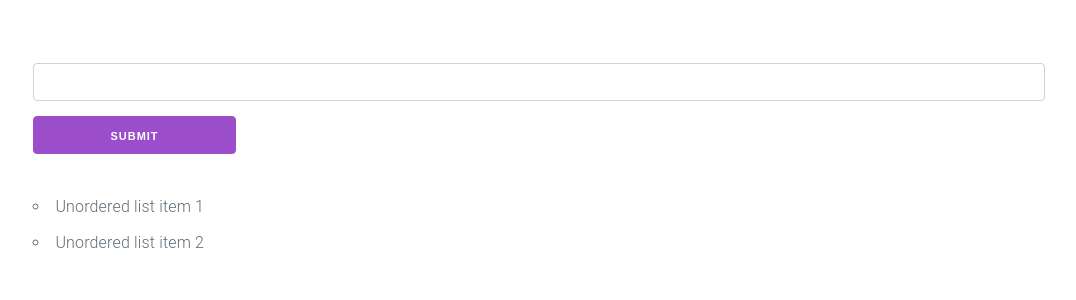
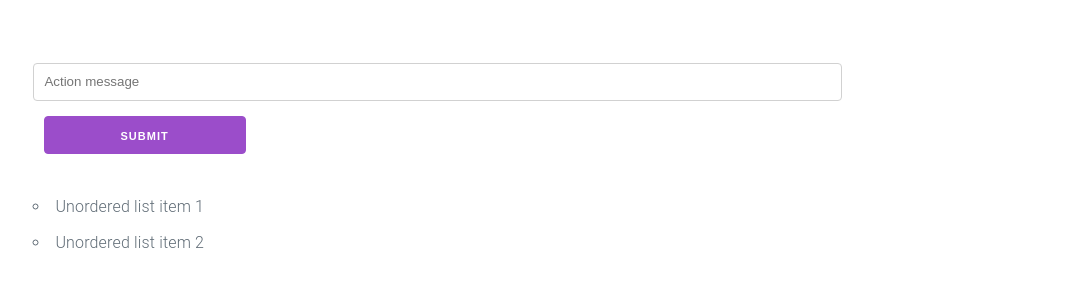
Before and after one commit to alliantce/insig, a React (Create React App) app in the folder client/: page / in a window 1280 px wide. Shown: the top 300 px of the page, without its empty margins (101-1177 px from the left). Built offline with nearby package versions, Linux system fonts and the light colour scheme.

Commit message:
finish action page

```diff
--- a/client/src/Action.tsx
+++ b/client/src/Action.tsx
@@ -3,17 +3,48 @@ import React, { Component } from 'react';
 import './main.scss';
 import './action.scss';
 
-class Action extends Component {
+interface IActionState {
+    action: string;
+    listActions: string [];
+}
+class Action extends Component<{}, IActionState> {
+    constructor(props: any) {
+        super(props);
+        this.state = {
+            action: '',
+            listActions: [],
+        }
+    }
+
+    componentDidMount() {
+        this.loadActions();
+    }
+
+    handleChange = (event: any) => {
+        this.setState({ action: event.target.value });
+    }
+
+    handleSubmit = (event: any) => {
+        const { action } = this.state;
+        alert('hi, value '+ action);
+        event.preventDefault();
+    }
+
+    loadActions() {
+        const someRandomValues = ['Unordered list item 1', 'Unordered list item 2'];
+        this.setState({listActions: someRandomValues});
+    }
+
     render() {
+        const { action, listActions } = this.state;
         return (
             <main>
-                <form>
-                    <input type="text" name="action" />
+                <form onSubmit={this.handleSubmit}>
+                    <input type="text" name="action" value={action} onChange={this.handleChange} placeholder="Action message" />
                     <input type="submit" />
                 </form>
                 <ul>
-                    <li>Unordered list item 1</li>
-                    <li>Unordered list item 2</li>
+                    {listActions.map(e => <li key={e}>{e}</li>)}
                 </ul>
             </main>
         );
--- a/client/src/action.scss
+++ b/client/src/action.scss
@@ -0,0 +1,8 @@
+form input[type="text"] {
+    width: 80%;
+}
+
+form input[type="submit"] {
+    margin-left: 1%;
+    width: 18%;
+}
```
